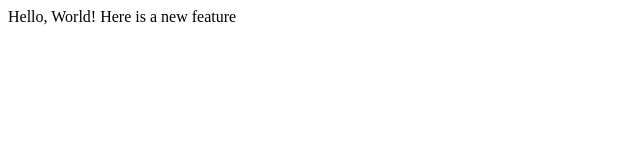
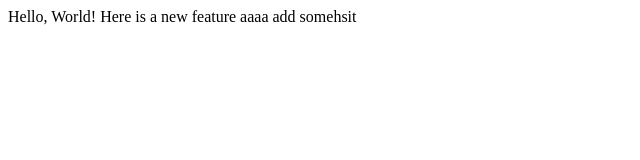
Before and after one commit to kujtimdev/lecture1, a plain HTML site: page index.html in a window 1280 px wide. Shown: the whole page, without its empty margins (0-640 px from the left). Drawn offline with Linux system fonts and the light colour scheme.

Commit message:
added somehtis random

```diff
--- a/index.html
+++ b/index.html
@@ -7,5 +7,7 @@
   <body>
     Hello, World!
     Here is a new feature
+    aaaa
+    add somehsit
   </body>
 </html>
```
